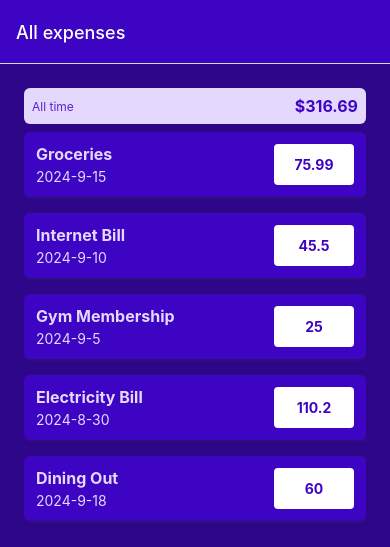
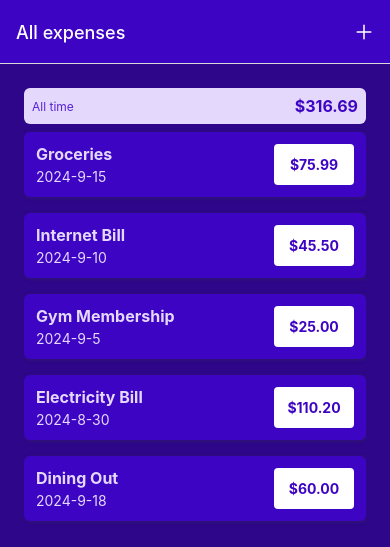
Before and after one commit to Facuscar/expenses-app, a React Native app: screen /AllExpenses in a window 390 px wide. Shown: the top 547 px of the page. Built offline with nearby package versions, Linux system fonts and the light colour scheme.

Commit message:
Adding header button and making items tappable

```diff
--- a/App.js
+++ b/App.js
@@ -8,6 +8,7 @@
 import RecentExpensesScreen from "./screens/RecentExpensesScreen";
 import AllExpensesScreen from "./screens/AllExpensesScreen";
 import { GlobalStyles } from './constants/styles';
+import IconButton from './components/ExpensesOutput/IconButton';
 
 const Stack = createNativeStackNavigator();
 const BottomTabs = createBottomTabNavigator();
@@ -24,6 +25,7 @@
           backgroundColor: GlobalStyles.colors.primary500,
         },
         tabBarActiveTintColor: GlobalStyles.colors.accent500,
+        headerRight: ({ tintColor }) => <IconButton icon="add" size={24} color={tintColor} onPress={() => {}} />
       }}
     >
       <BottomTabs.Screen
--- a/components/ExpensesOutput/ExpensesList/ExpenseItem/index.jsx
+++ b/components/ExpensesOutput/ExpensesList/ExpenseItem/index.jsx
@@ -2,18 +2,20 @@
 import { GlobalStyles } from "../../../../constants/styles";
 import { getFormattedDate } from "../../../../utils/date";
 
-const ExpenseItem = ({ description, date, amount }) => {
-  console.log({ description, date, amount });
+const ExpenseItem = ({ description, date, amount, onPress }) => {
+  const handlePressItem = () => {
+
+  }
 
   return (
-    <Pressable>
+    <Pressable style={({ pressed }) => pressed && styles.pressed}>
       <View style={styles.expenseItem}>
         <View>
           <Text style={[styles.text, styles.description]}>{description}</Text>
           <Text style={styles.text} >{getFormattedDate(date)}</Text>
         </View>
         <View style={styles.amountContainer}>
-          <Text style={styles.amount}>{amount}</Text>
+          <Text style={styles.amount}>${amount.toFixed(2)}</Text>
         </View>
       </View>
     </Pressable>
@@ -57,5 +59,8 @@
   amount: {
     color: GlobalStyles.colors.primary500,
     fontWeight: 'bold',
+  },
+  pressed: {
+    opacity: 0.25
   }
 })
--- /dev/null
+++ b/components/ExpensesOutput/IconButton/index.jsx
@@ -0,0 +1,26 @@
+import { Pressable, StyleSheet, View } from "react-native";
+import { Ionicons } from "@expo/vector-icons";
+
+const IconButton = ({ icon, onPress, size, color }) => {
+  return (
+    <Pressable onPress={onPress} style={({ pressed }) => pressed && styles.pressed}>
+      <View style={styles.buttonContainer}>
+        <Ionicons name={icon} size={size} color={color} />
+      </View>
+    </Pressable>
+  )
+}
+
+export default IconButton;
+
+const styles = StyleSheet.create({
+  buttonContainer: {
+    borderRadius: 24,
+    padding: 6,
+    marginHorizontal: 8,
+    marginVertical: 2,
+  },
+  pressed: {
+    opacity: 0.75
+  }
+})
```
